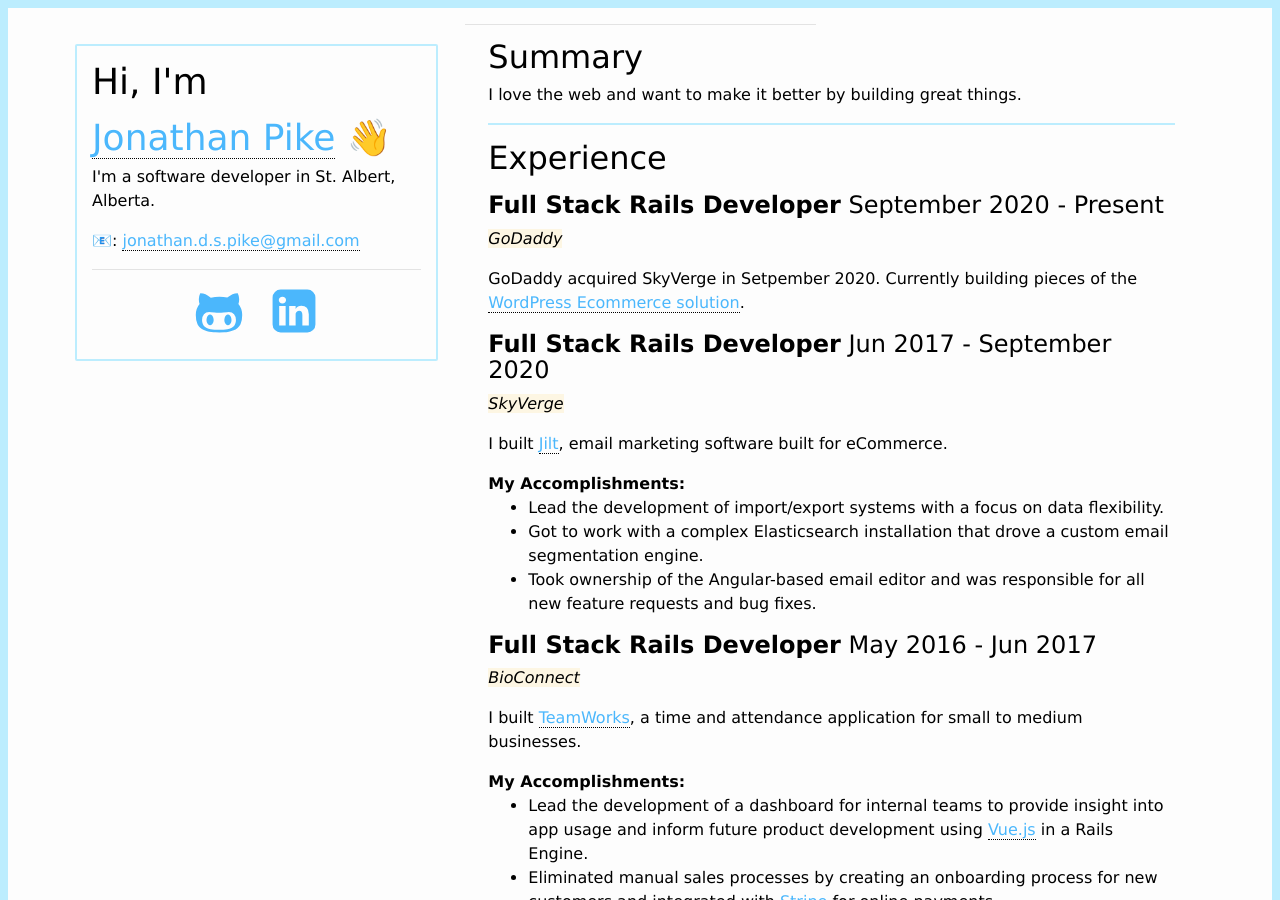
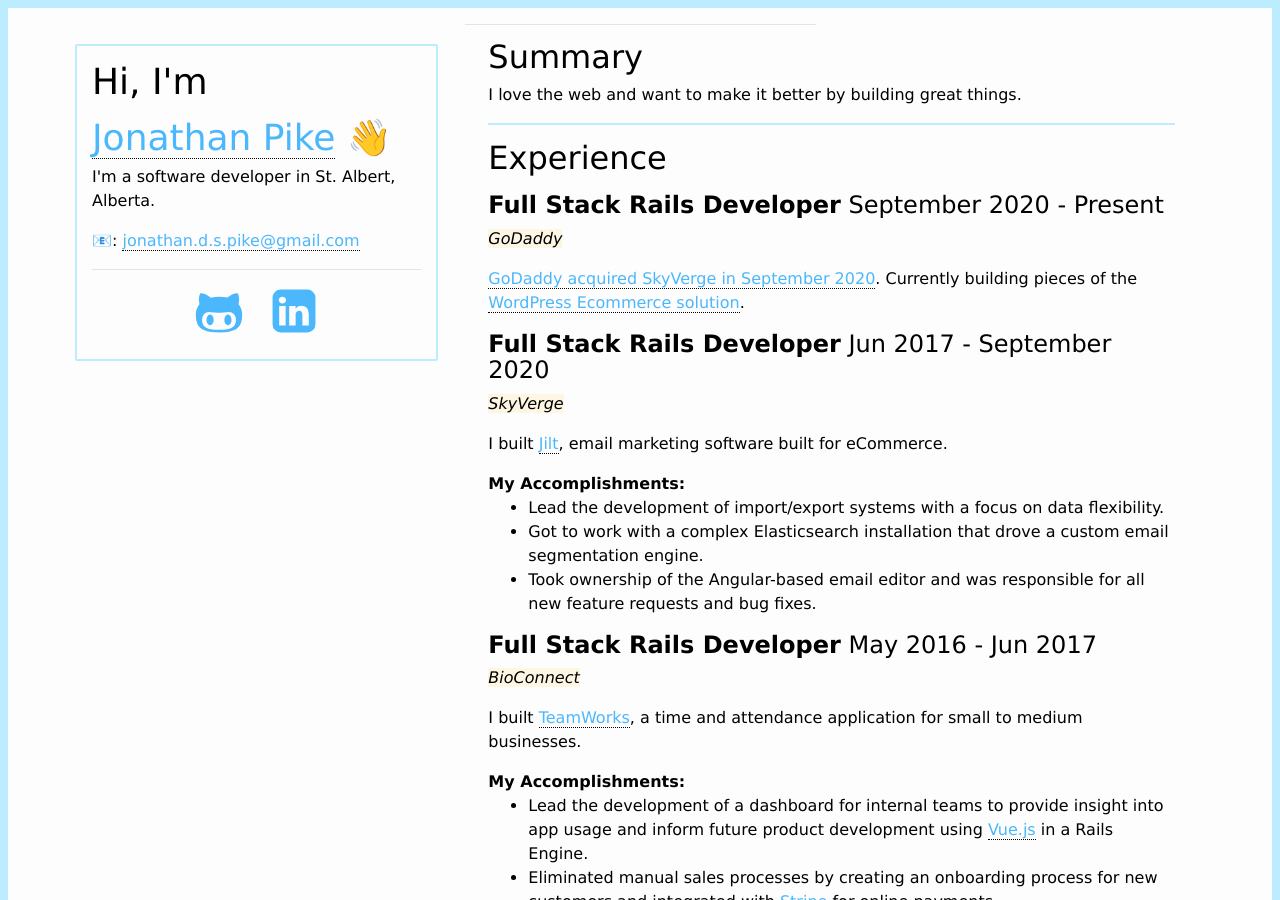
Before and after one commit to jonathanpike/jonathanpike.github.io, a Jekyll site: the page built from resume.md, in a window 1280 px wide and 900 px high. Built offline with Jekyll 4.4.1, drawn with Linux system fonts in a browser that asks for light colours.

Commit message:
Fix typo, add additional link

```diff
--- a/resume.md
+++ b/resume.md
@@ -16,7 +16,7 @@
 	<h4><strong>Full Stack Rails Developer</strong> <span class="pull-right">September 2020 - Present</span></h4>
 	<p><span class="highlight-text">GoDaddy</span></p>
 
-	<p>GoDaddy acquired SkyVerge in Setpember 2020. Currently building pieces of the <a href="https://ca.godaddy.com/hosting/ecommerce-hosting">WordPress Ecommerce solution</a>.</p>
+	<p><a href="https://www.skyverge.com/blog/skyverge-joins-godaddy/">GoDaddy acquired SkyVerge in September 2020</a>. Currently building pieces of the <a href="https://ca.godaddy.com/hosting/ecommerce-hosting">WordPress Ecommerce solution</a>.</p>
 </div>
 <div>
 	<h4><strong>Full Stack Rails Developer</strong> <span class="pull-right">Jun 2017 - September 2020</span></h4>
```
